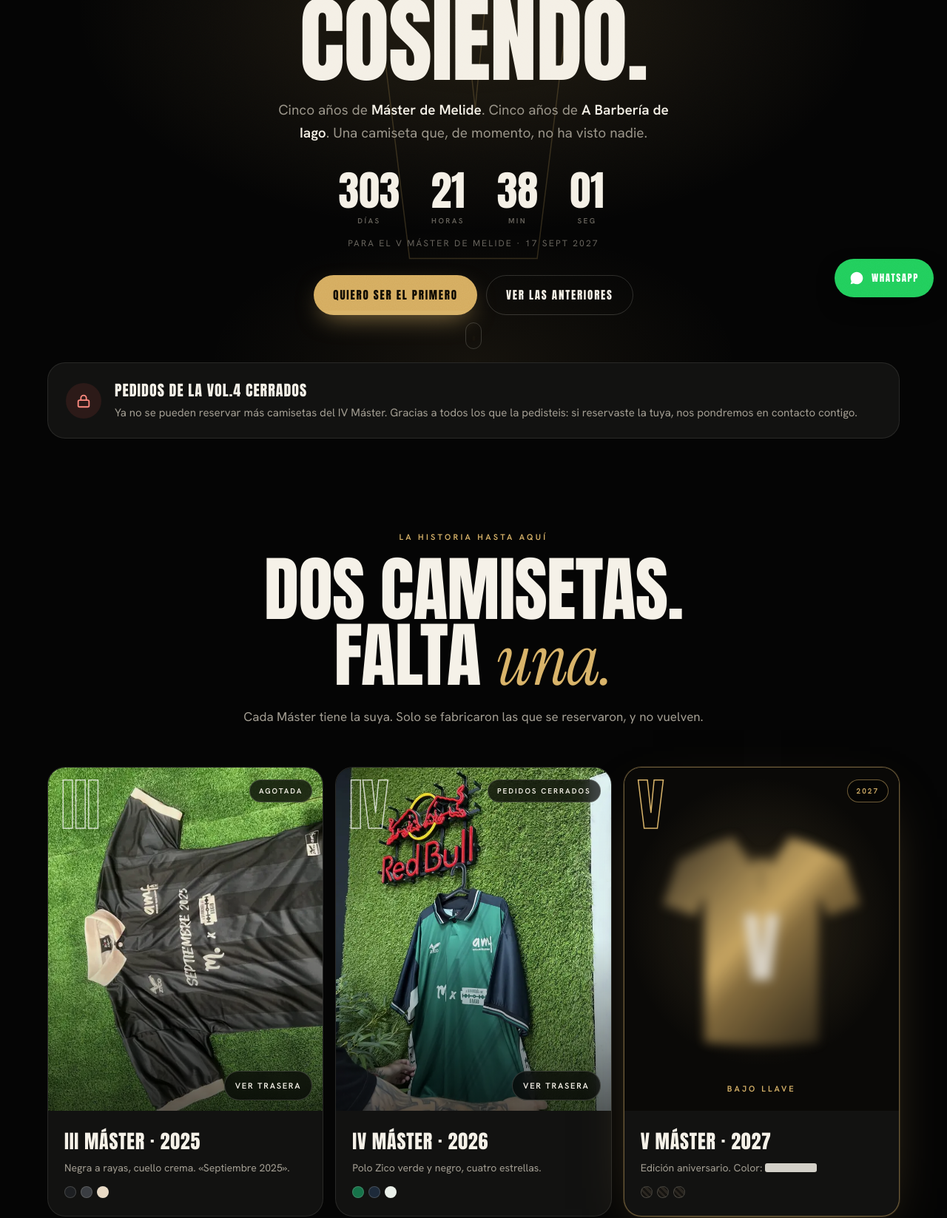
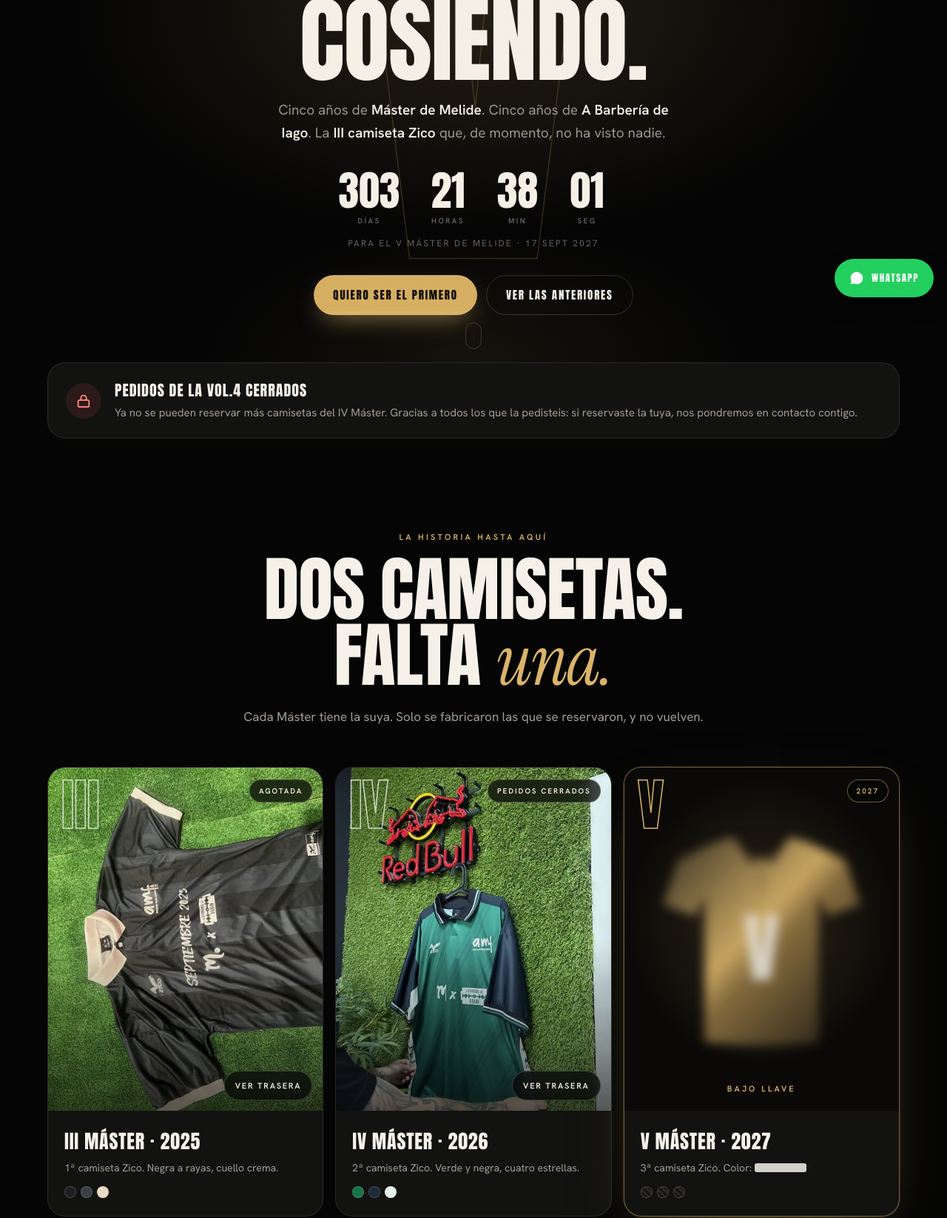
Before and after one commit to amfmelide/amf-zico, a plain HTML site: page index.html in a window 1280 px wide. Shown: the part 380-2027 px from the top of the page at 74% size. Drawn offline with Linux system fonts and the light colour scheme.

Commit message:
V aniversario: «la tercera» (V Máster, pero III camiseta Zico)
Titular, textos de las tarjetas (1ª, 2ª y 3ª camiseta Zico), ficha e
imagen para compartir.

Co-Authored-By: Claude Opus 5.5 <noreply@anthropic.com>
Claude-Session: https://claude.ai/code/session_011oXRezzkAh4ibTPCHfphMC

```diff
--- a/index.html
+++ b/index.html
@@ -13,16 +13,16 @@
 <meta property="og:type" content="website">
 <meta property="og:url" content="https://amfmelide.github.io/amf-zico/">
 <meta property="og:title" content="V Aniversario · La camiseta del Máster de Melide 2027">
-<meta property="og:description" content="Cinco años de Máster. Cinco años de A Barbería de Iago. Una camiseta que todavía nadie ha visto.">
-<meta property="og:image" content="https://amfmelide.github.io/amf-zico/og-v.jpg">
+<meta property="og:description" content="Cinco años de Máster. Cinco años de A Barbería de Iago. La III camiseta Zico, que todavía nadie ha visto.">
+<meta property="og:image" content="https://amfmelide.github.io/amf-zico/og-v.jpg?v=3">
 <meta property="og:image:width" content="1200">
 <meta property="og:image:height" content="630">
 <meta property="og:locale" content="es_ES">
 <meta property="og:site_name" content="AMF Melide">
 <meta name="twitter:card" content="summary_large_image">
 <meta name="twitter:title" content="V Aniversario · Máster de Melide 2027">
-<meta name="twitter:description" content="La quinta ya se está cosiendo.">
-<meta name="twitter:image" content="https://amfmelide.github.io/amf-zico/og-v.jpg">
+<meta name="twitter:description" content="La tercera ya se está cosiendo.">
+<meta name="twitter:image" content="https://amfmelide.github.io/amf-zico/og-v.jpg?v=3">
 
 <link rel="icon" type="image/png" sizes="32x32" href="favicon-32.png?v=2">
 <link rel="icon" type="image/png" sizes="192x192" href="favicon-192.png?v=2">
@@ -157,7 +157,7 @@ button{font:inherit;color:inherit;background:none;border:0;cursor:pointer;touch-
 .ed-dots{display:flex;gap:6px;margin-top:14px}
 .ed-dots i{width:16px;height:16px;border-radius:50%;border:1px solid var(--line2)}
 
-/* La quinta: bloqueada */
+/* La tercera: bloqueada */
 .ed-v{border-color:rgba(217,180,106,.45);box-shadow:0 0 0 1px rgba(217,180,106,.15),0 30px 80px -40px rgba(217,180,106,.5)}
 .ed-v .ed-img{display:grid;place-items:center;background:radial-gradient(70% 60% at 50% 45%,rgba(217,180,106,.18),transparent 70%),#0a0907}
 .ed-v .ed-img::after{display:none}
@@ -265,8 +265,8 @@ footer{padding:64px 24px calc(110px + var(--safe-b));text-align:center;border-to
   <div class="bigv" aria-hidden="true">V</div>
   <div class="hero-in">
     <span class="eyebrow enter" style="--i:0">V aniversario · 2027</span>
-    <h1 id="h1" class="display enter" style="--i:1">La <em>quinta</em><br>ya se está<br>cosiendo.</h1>
-    <p class="lead enter" style="--i:2">Cinco años de <strong>Máster de Melide</strong>. Cinco años de <strong>A Barbería de Iago</strong>. Una camiseta que, de momento, no ha visto nadie.</p>
+    <h1 id="h1" class="display enter" style="--i:1">La <em>tercera</em><br>ya se está<br>cosiendo.</h1>
+    <p class="lead enter" style="--i:2">Cinco años de <strong>Máster de Melide</strong>. Cinco años de <strong>A Barbería de Iago</strong>. La <strong>III camiseta Zico</strong> que, de momento, no ha visto nadie.</p>
     <div class="count enter" style="--i:3" id="count" aria-label="Cuenta atrás para el V Máster de Melide">
       <div><b id="cD">—</b><span>días</span></div>
       <div><b id="cH">—</b><span>horas</span></div>
@@ -313,7 +313,7 @@ footer{padding:64px 24px calc(110px + var(--safe-b));text-align:center;border-to
         </div>
         <div class="ed-body">
           <h3>III Máster · 2025</h3>
-          <p>Negra a rayas, cuello crema. «Septiembre 2025».</p>
+          <p>1ª camiseta Zico. Negra a rayas, cuello crema.</p>
           <div class="ed-dots" aria-hidden="true"><i style="background:#1d1f22"></i><i style="background:#3a3d42"></i><i style="background:#e8d9c4"></i></div>
         </div>
       </article>
@@ -328,7 +328,7 @@ footer{padding:64px 24px calc(110px + var(--safe-b));text-align:center;border-to
         </div>
         <div class="ed-body">
           <h3>IV Máster · 2026</h3>
-          <p>Polo Zico verde y negro, cuatro estrellas.</p>
+          <p>2ª camiseta Zico. Verde y negra, cuatro estrellas.</p>
           <div class="ed-dots" aria-hidden="true"><i style="background:#16734a"></i><i style="background:#1d2a3a"></i><i style="background:#e9efe9"></i></div>
         </div>
       </article>
@@ -342,7 +342,7 @@ footer{padding:64px 24px calc(110px + var(--safe-b));text-align:center;border-to
         </div>
         <div class="ed-body">
           <h3>V Máster · 2027</h3>
-          <p>Edición aniversario. Color: <span class="redact" style="width:70px"></span></p>
+          <p>3ª camiseta Zico. Color: <span class="redact" style="width:70px"></span></p>
           <div class="ed-dots" aria-hidden="true"><i></i><i></i><i></i></div>
         </div>
       </article>
@@ -408,7 +408,7 @@ footer{padding:64px 24px calc(110px + var(--safe-b));text-align:center;border-to
       <div><span>Edición</span><b class="g">V aniversario</b></div>
       <div><span>Evento</span><b>V Máster de Melide · 2027</b></div>
       <div><span>Con</span><b>A Barbería de Iago</b></div>
-      <div><span>Modelo</span><b>Polo Zico</b></div>
+      <div><span>Modelo</span><b>III camiseta Zico</b></div>
       <div><span>Color</span><b><span class="redact" aria-label="secreto"></span></b></div>
       <div><span>Diseño</span><b><span class="redact" aria-label="secreto"></span></b></div>
       <div><span>Unidades</span><b>Solo las que se reserven</b></div>
```
Also changed, not shown: og-v.jpg.
